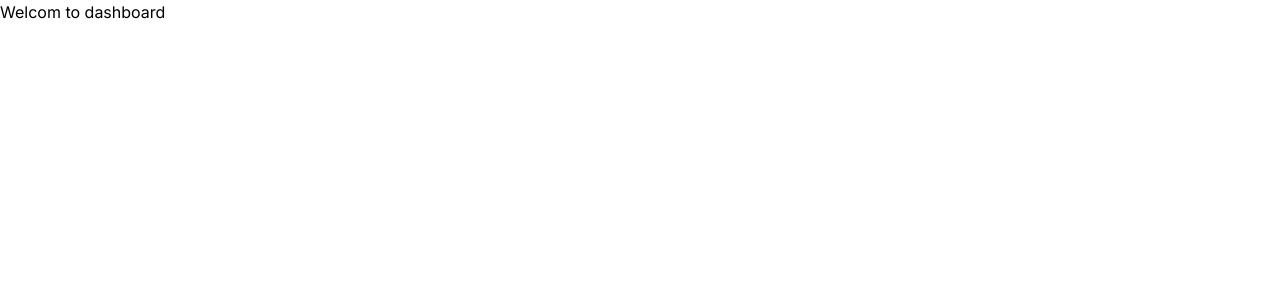
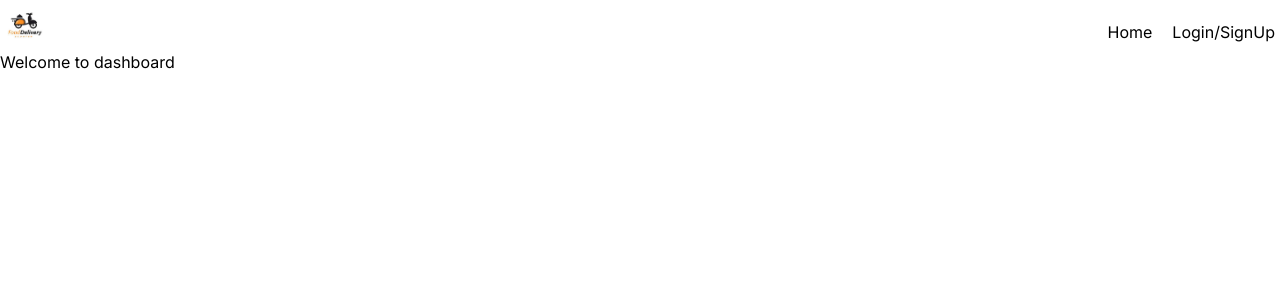
Before and after one commit to Chirag1905/Food-Delivery-Project, a Next.js app: page /restaurant/dashboard in a window 1280 px wide. Shown: the top 300 px of the page. Built offline with nearby package versions, Linux system fonts and the light colour scheme.

Commit message:
four commit

```diff
--- a/app/_components/RestaurantHeader.jsx
+++ b/app/_components/RestaurantHeader.jsx
@@ -1,36 +1,54 @@
 "use client";
 import Image from "next/image";
 import Link from "next/link";
-import { useRouter } from "next/navigation";
+import { usePathname, useRouter } from "next/navigation";
 import React, { useState, useEffect } from "react";
 
 const RestaurantHeader = () => {
   const [details, setDetails] = useState();
   const router = useRouter();
+  const pathname = usePathname();
 
   useEffect(() => {
     let data = localStorage.getItem("restaurantUser");
-    if (!data) {
+    if (!data && pathname == "/restaurant") {
       router.push("/restaurant");
+    } else if (data && pathname == "/restaurant") {
+      router.push("/restaurant/dashboard");
     } else {
       setDetails(JSON.parse(data));
     }
   }, []);
 
+  const logout=()=>{
+    localStorage.removeItem("restaurantUser")
+    router.push("/restaurant");
+  }
+
   return (
     <div className="flex justify-between">
       <Image src="/Logo.jpeg" alt="Restaurant Logo" width={50} height={50} />
       <ul className="flex space-x-5 space-y-5 pr-[5px]">
-        <li />
-        <li>
+        <li className="no-underline" />
+        <li className="no-underline">
           <Link href="/">Home</Link>
         </li>
         {details && details.name ? (
-          <li>
-            <Link href="/">Profile</Link>
-          </li>
+          <>
+            <li className="no-underline">
+              <button
+                className="no-underline bg-transparent border-none bg-blue-500 text-[18px] cursor-pointer"
+                onClick={logout()}
+              >
+                Logout
+              </button>
+            </li>
+            <li className="no-underline">
+              <Link href="/">Profile</Link>
+            </li>
+          </>
         ) : (
-          <li>
+          <li className="no-underline">
             <Link href="/">Login/SignUp</Link>
           </li>
         )}
--- a/app/_components/RestaurantSignUp.jsx
+++ b/app/_components/RestaurantSignUp.jsx
@@ -29,7 +29,7 @@ const RestaurantSignUp = () => {
     if (response.success) {
       const { result } = response;
       delete result.password;
-      localStorage.setItem("restaurantUser", JSON, stringify(result));
+      localStorage.setItem("restaurantUser", JSON.stringify(result));
       router.push("/restaurant/dashboard");
     }
   };
--- a/app/api/restaurant/route.js
+++ b/app/api/restaurant/route.js
@@ -9,6 +9,7 @@ export async function GET() {
   console.log(data);
   return NextResponse.json({ result: true });
 }
+
 export async function POST(request) {
   let payload = await request.json();
   await mongoose.connect(connectionStr);
--- a/app/restaurant/dashboard/page.jsx
+++ b/app/restaurant/dashboard/page.jsx
@@ -1,9 +1,11 @@
+import RestaurantHeader from "@/app/_components/RestaurantHeader";
 import React from "react";
 
 const page = () => {
   return (
     <>
-      <h1>Welcom to dashboard</h1>
+    <RestaurantHeader/>
+      <h1>Welcome to dashboard</h1>
     </>
   );
 };
```
